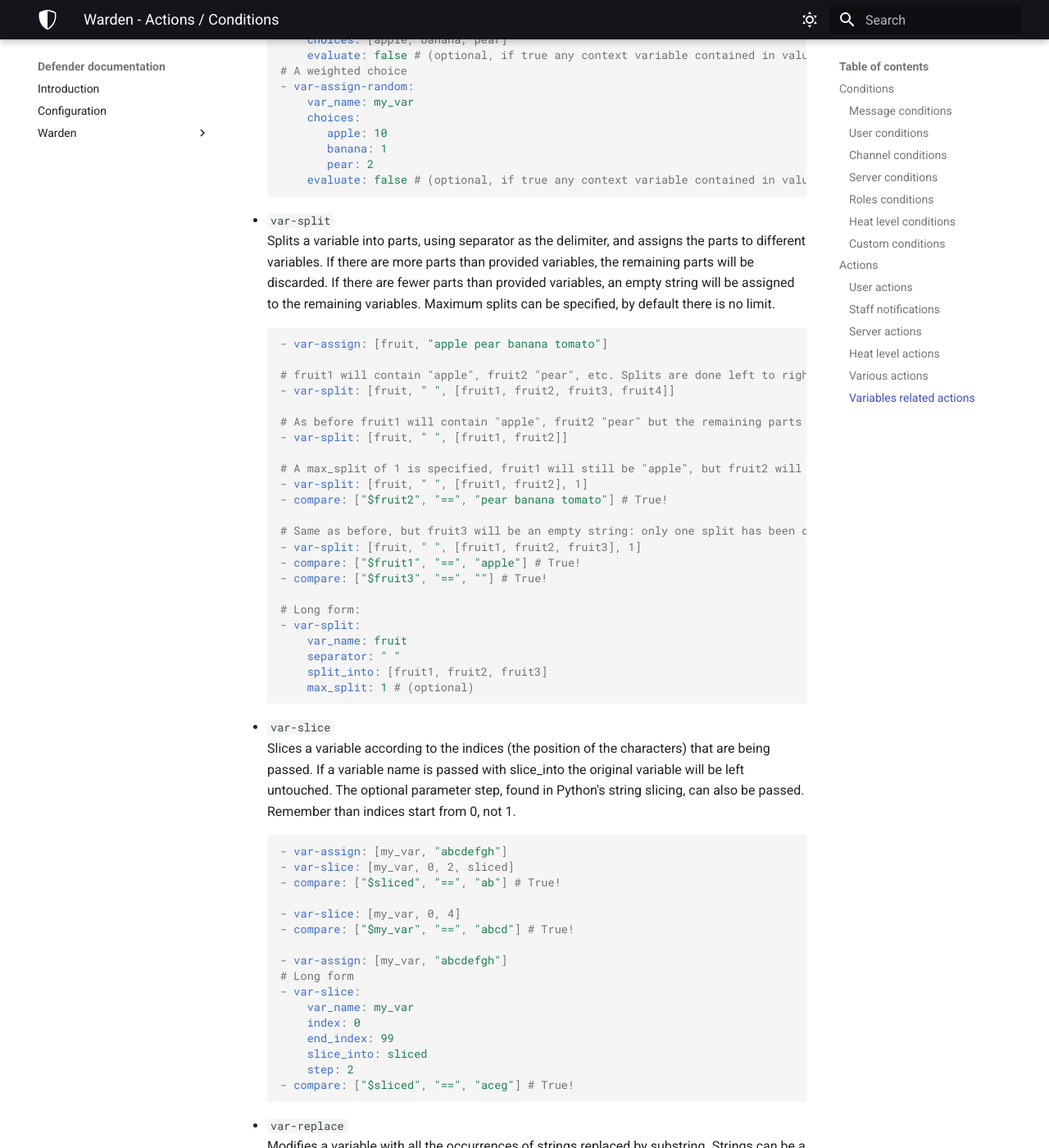
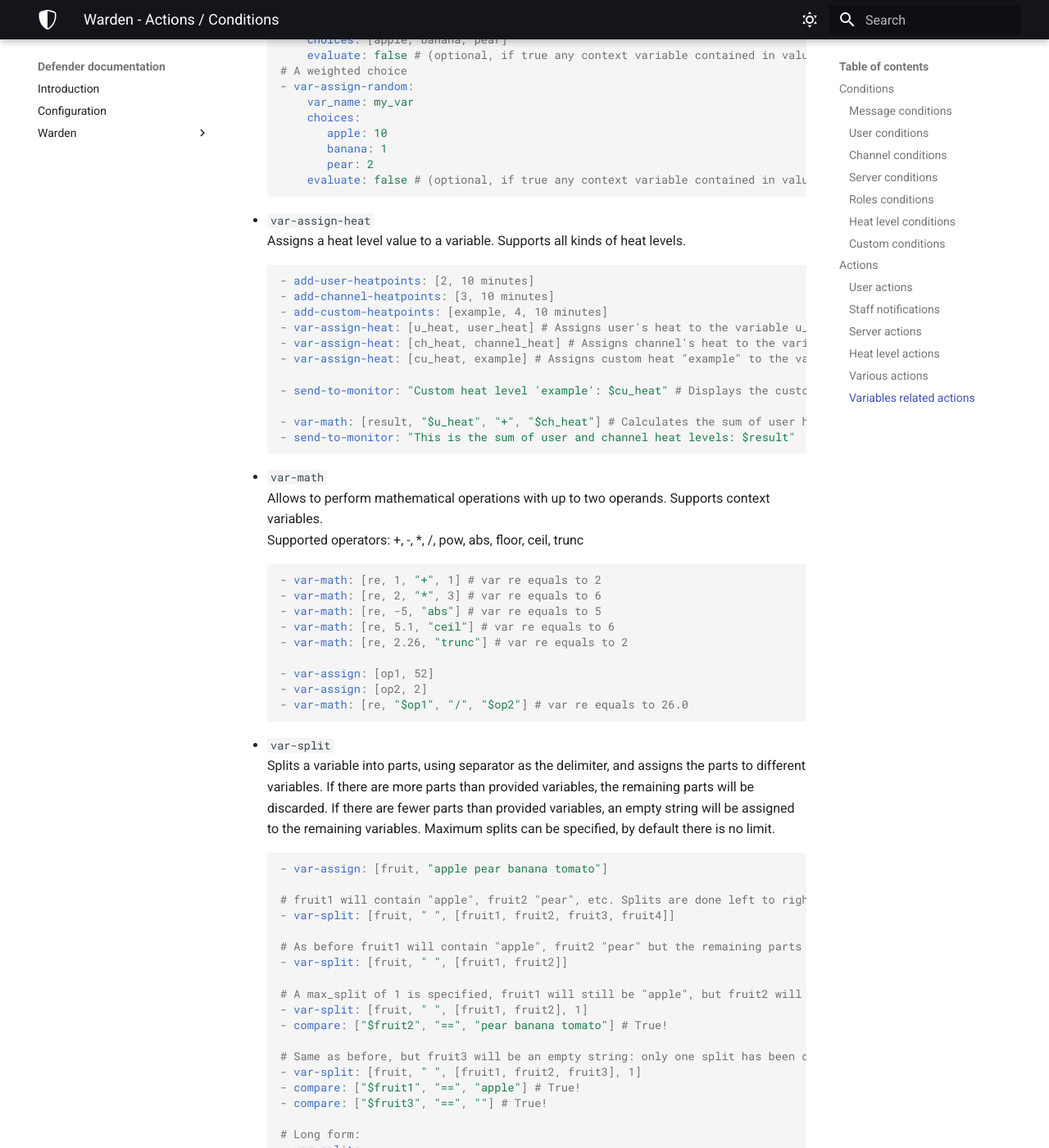
Before and after one commit to Twentysix26/defender-docs, an MkDocs documentation site: the page built from docs/warden/statements.md, in a window 1280 px wide and 1400 px high, scrolled down 12073 px. Shown: the whole window at 82% size. Built offline with MkDocs 1.6.1 and Material for MkDocs 9.7.7, drawn with Linux system fonts in a browser that asks for light colours.

Commit message:
Update docs for 1.12

````diff
--- a/docs/warden/statements.md
+++ b/docs/warden/statements.md
@@ -420,6 +420,35 @@ Assigns a random value to a variable, picking one from a list of choices. Suppor
        pear: 2
     evaluate: false # (optional, if true any context variable contained in value will be evaluated)
 ```
+* `var-assign-heat`
+Assigns a heat level value to a variable. Supports all kinds of heat levels.
+```yaml
+- add-user-heatpoints: [2, 10 minutes]
+- add-channel-heatpoints: [3, 10 minutes]
+- add-custom-heatpoints: [example, 4, 10 minutes]
+- var-assign-heat: [u_heat, user_heat] # Assigns user's heat to the variable u_heat
+- var-assign-heat: [ch_heat, channel_heat] # Assigns channel's heat to the variable ch_heat
+- var-assign-heat: [cu_heat, example] # Assigns custom heat "example" to the variable cu_heat
+
+- send-to-monitor: "Custom heat level 'example': $cu_heat" # Displays the custom heat level "example"
+
+- var-math: [result, "$u_heat", "+", "$ch_heat"] # Calculates the sum of user heat and channel heat
+- send-to-monitor: "This is the sum of user and channel heat levels: $result"
+```
+* `var-math`
+Allows to perform mathematical operations with up to two operands. Supports context variables.
+Supported operators: +, -, *, /, pow, abs, floor, ceil, trunc
+```yaml
+- var-math: [re, 1, "+", 1] # var re equals to 2
+- var-math: [re, 2, "*", 3] # var re equals to 6
+- var-math: [re, -5, "abs"] # var re equals to 5
+- var-math: [re, 5.1, "ceil"] # var re equals to 6
+- var-math: [re, 2.26, "trunc"] # var re equals to 2
+
+- var-assign: [op1, 52]
+- var-assign: [op2, 2]
+- var-math: [re, "$op1", "/", "$op2"] # var re equals to 26.0
+```
 * `var-split`
 Splits a variable into parts, using separator as the delimiter, and assigns the parts to different variables. If there are more parts than provided variables, the remaining parts will be discarded. If there are fewer parts than provided variables, an empty string will be assigned to the remaining variables. Maximum splits can be specified, by default there is no limit.
 ```yaml
````
Also changed, not shown: docs/warden/overview.md (+13 -0 lines).
